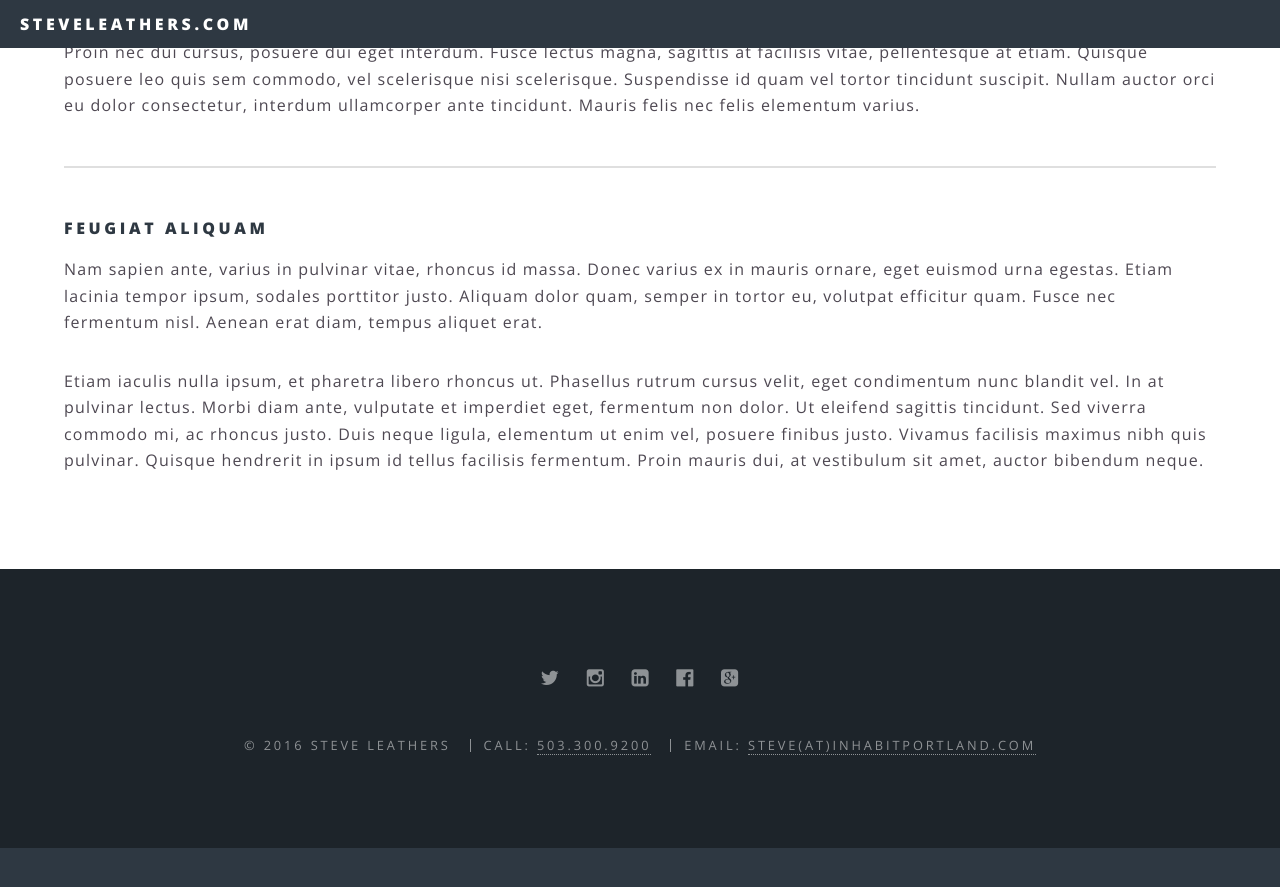
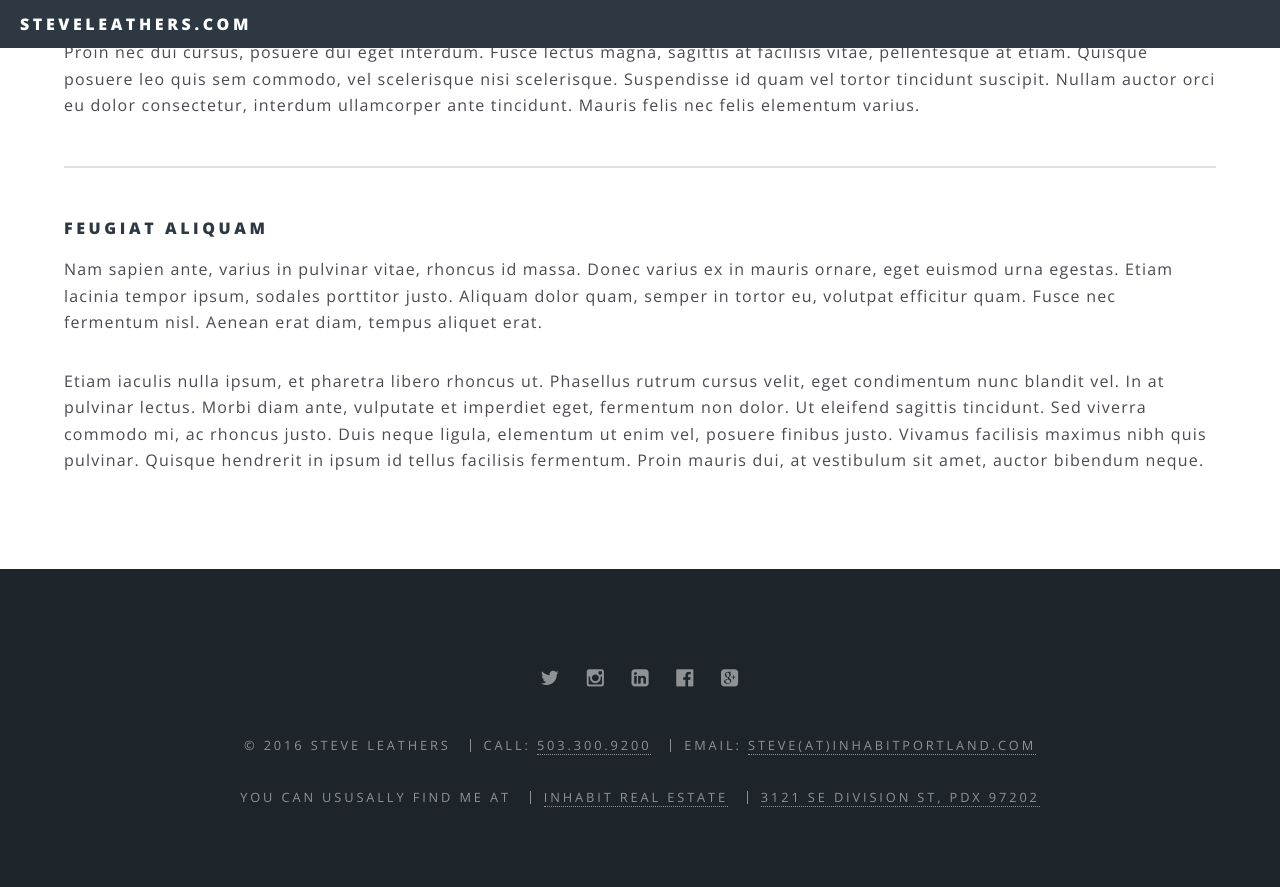
Before and after one commit to steveleathers/steveleathers.github.io, a Jekyll site: the page built from generic.html, in a window 1280 px wide and 900 px high, scrolled down 744 px. Shown: the top 887 px of the window. Built offline with Jekyll 4.4.1, drawn with Linux system fonts in a browser that asks for light colours; before the commit the page ends 1592 px from its top, so only the background shows below that.

Commit message:
changed footer

```diff
--- a/_includes/footer.html
+++ b/_includes/footer.html
@@ -24,4 +24,9 @@
     <li>Call: <a href="tel:5033009200">503.300.9200</a></li>
     <li>Email: <a href="mailto:steve@inhabitportland.com">steve(at)inhabitportland.com</a></li>
   </ul>
+  <ul class="copyright">
+    <li>You can ususally find me at </li>
+    <li><a href="http://www.inhabitportland.com">Inhabit Real Estate</a></li>
+    <li><a href="https://www.google.com/maps/place/3121+SE+Division+St,+Portland,+OR+97202/data=!4m2!3m1!1s0x5495a0842ac3ec91:0x85c654c7a786f264?sa=X&ved=0ahUKEwiql77koPPNAhVY6WMKHRXnBugQ8gEIHTAA">3121 SE Division St, PDX 97202</a></li>
+  </ul>
 </footer>
```
Also changed, not shown: 4 other files.
